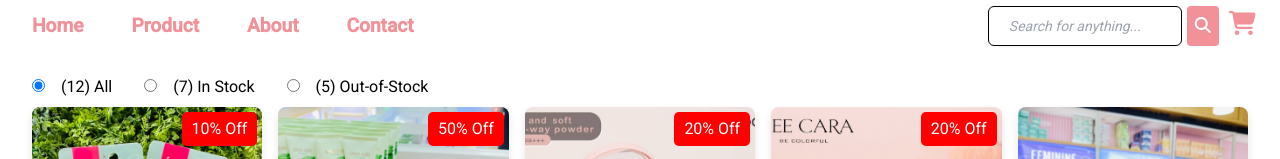
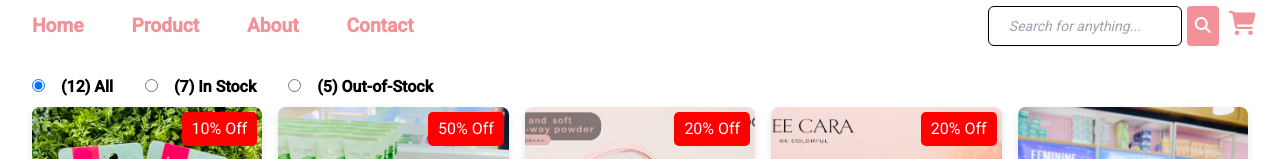
Before and after one commit to WANGZUNN/Tulip-Skincare, an Angular app: page / in a window 1280 px wide. Shown: the part 127-286 px from the top of the page. Built offline with nearby package versions, Linux system fonts and the light colour scheme.

Commit message:
filter added

```diff
--- a/src/app/body/container/filter/filter.component.html
+++ b/src/app/body/container/filter/filter.component.html
@@ -1,21 +1,21 @@
 <div class="flex items-center space-x-4 ml-8">
   <div class="options-selector">
     <input type="radio" id="all" name="stockFilter" value="all" checked>
-      <label for="all" class="cursor-pointer bg-gray-200 hover:bg-gray-300 rounded-md px-4 py-2 transition duration-300">
+    <label for="all" class="cursor-pointer bg-gray-200 hover:bg-gray-300 rounded-md px-4 py-2 transition duration-300 font-bold">
       <span>({{total}})</span> All
     </label>
   </div>
 
   <div class="options-selector">
     <input type="radio" id="inStock" name="stockFilter" value="inStock">
-      <label for="inStock" class="cursor-pointer bg-gray-200 hover:bg-gray-300 rounded-md px-4 py-2 transition duration-300">
+    <label for="inStock" class="cursor-pointer bg-gray-200 hover:bg-gray-300 rounded-md px-4 py-2 transition duration-300 font-bold">
       <span>({{instock}})</span> In Stock
     </label>
   </div>
 
   <div class="options-selector">
     <input type="radio" id="outOfStock" name="stockFilter" value="outOfStock">
-      <label for="outOfStock" class="cursor-pointer bg-gray-200 hover:bg-gray-300 rounded-md px-4 py-2 transition duration-300">
+    <label for="outOfStock" class="cursor-pointer bg-gray-200 hover:bg-gray-300 rounded-md px-4 py-2 transition duration-300 font-bold">
       <span>({{outofstock}})</span> Out-of-Stock
     </label>
   </div>
--- a/src/app/body/productlist/productlist.component.ts
+++ b/src/app/body/productlist/productlist.component.ts
@@ -5,8 +5,6 @@ import { Component } from '@angular/core';
   templateUrl: './productlist.component.html',
   styleUrls: ['./productlist.component.css']
 })
-
-
 
 export class ProductlistComponent {
   products = [
```
Lines whose indentation alone changed are shown as unchanged.
